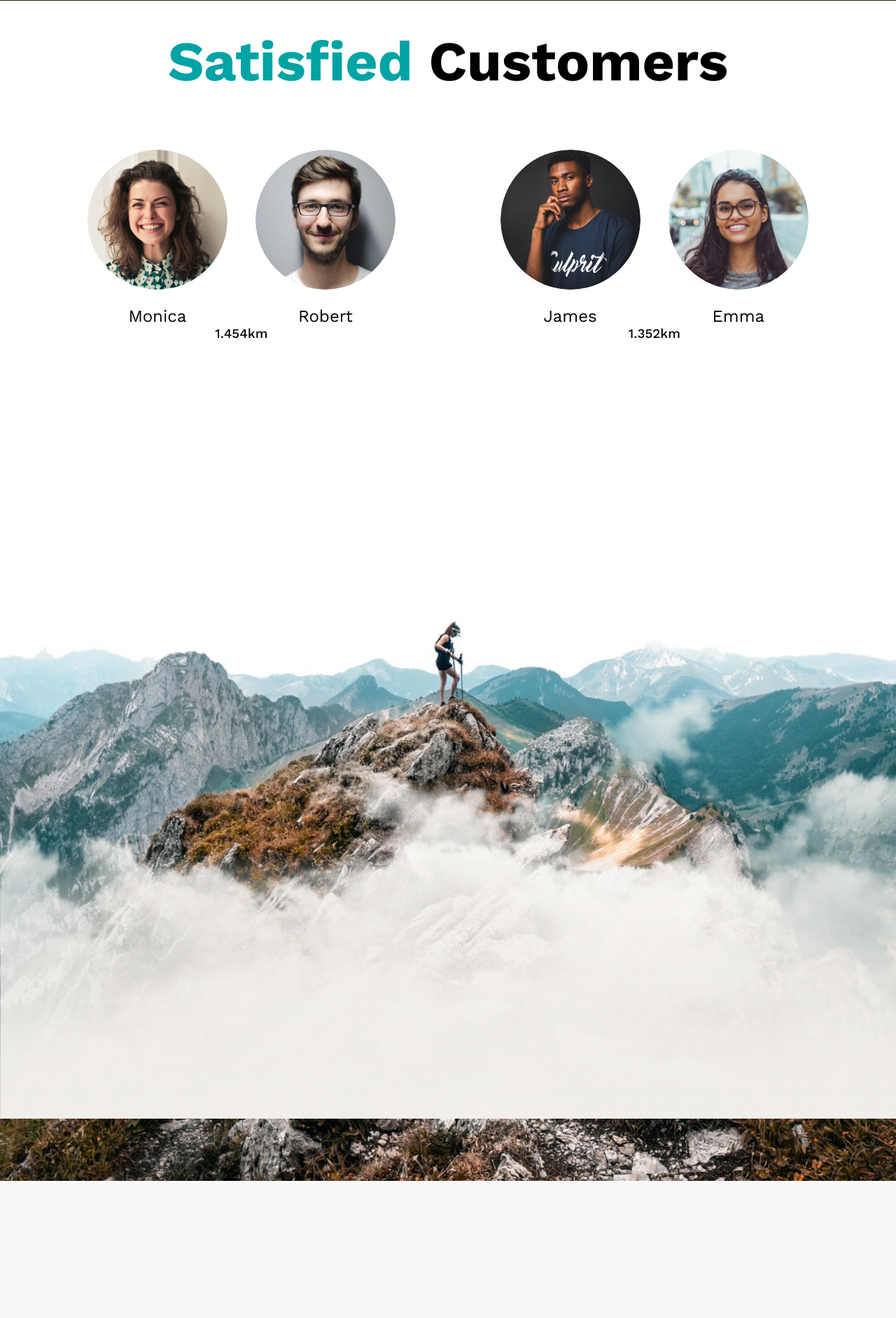
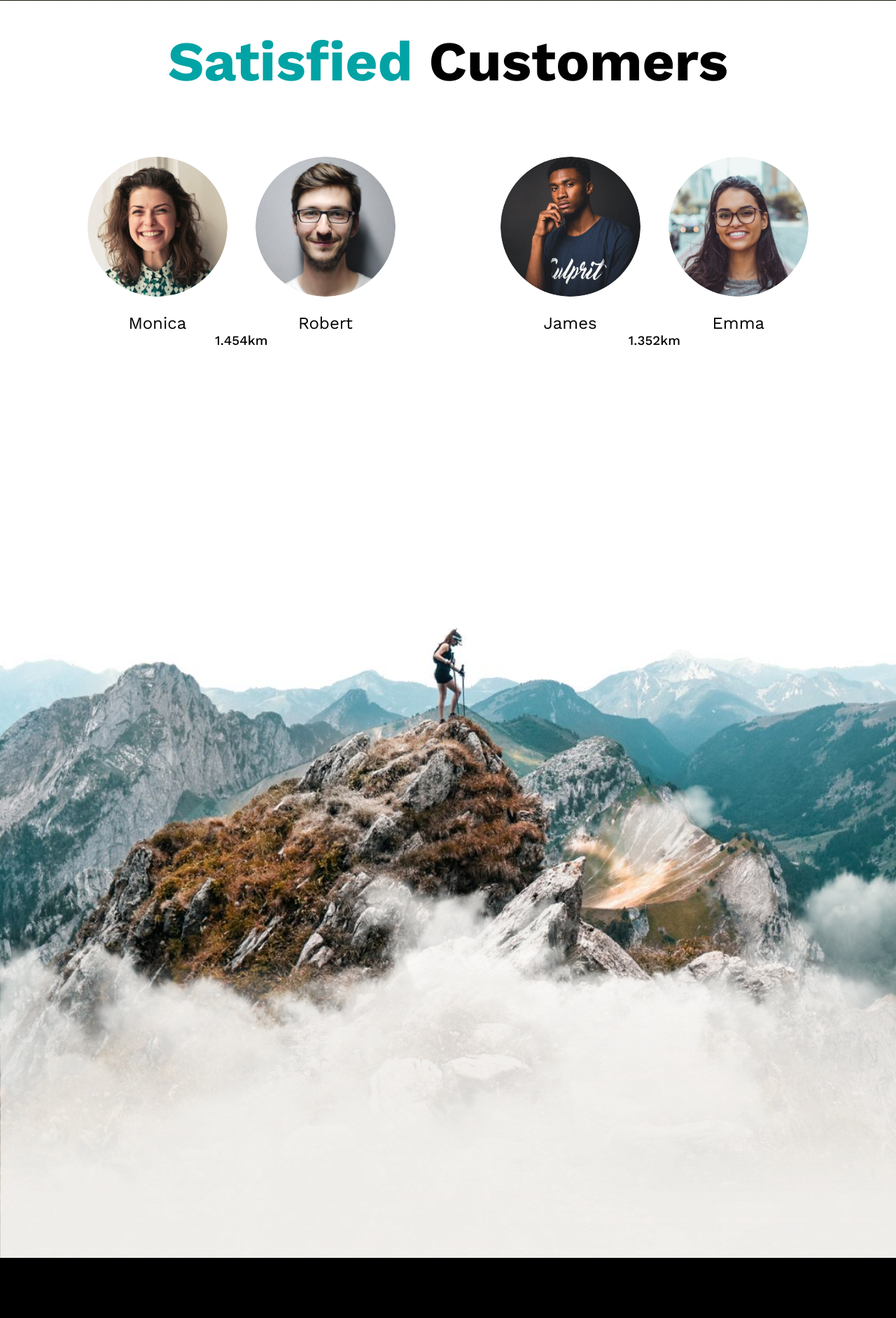
Before and after one commit to JEKO10/Walkmate, a Flask app: page / in a window 1280 px wide. Shown: the part 1596-3480 px from the top of the page at 70% size. Before the commit the page ends 3284 px from the top, so only its background shows below. Run offline with Flask 2, Linux system fonts and the light colour scheme.

Commit message:
end section finished

```diff
--- a/sass/_customers.scss
+++ b/sass/_customers.scss
@@ -30,7 +30,7 @@
 
   h1 {
     font-size: 5rem;
-    padding: 10px 0 80px 0;
+    padding: 10px 0 90px 0;
     text-align: center;
 
     span {
--- a/sass/_end.scss
+++ b/sass/_end.scss
@@ -1,9 +1,17 @@
 .end {
-  min-height: 100vh;
+  position: relative;
+  height: 900px;
   background: url("./images/mountain.jpg") center/cover no-repeat;
 
   img {
+    position: absolute;
+    bottom: 0;
+    right: 0;
     height: 100%;
     width: 100%;
   }
 }
+
+footer {
+  min-height: 40vh;
+}
--- a/static/main.css
+++ b/static/main.css
@@ -247,7 +247,7 @@
 
 .customers h1 {
   font-size: 5rem;
-  padding: 10px 0 80px 0;
+  padding: 10px 0 90px 0;
   text-align: center;
 }
 
@@ -262,13 +262,21 @@
 }
 
 .end {
-  min-height: 100vh;
+  position: relative;
+  height: 900px;
   background: url("./images/mountain.jpg") center/cover no-repeat;
 }
 
 .end img {
+  position: absolute;
+  bottom: 0;
+  right: 0;
   height: 100%;
   width: 100%;
+}
+
+footer {
+  min-height: 40vh;
 }
 
 * {
--- /dev/null
+++ b/static/main.js
@@ -0,0 +1,9 @@
+const clouds = document.querySelector(".clouds");
+
+window.addEventListener("scroll", () => {
+  const win = window.pageYOffset;
+
+  if (win > 2280) {
+    clouds.style.height = 146 - +win / 50 + "%";
+  }
+});
--- a/templates/index.html
+++ b/templates/index.html
@@ -124,10 +124,13 @@
       </section>
     </section>
     <section class="end">
-      <img src="../static/images/clouds.png" alt="IMG" />
+      <!-- <div class="clouds"></div> -->
+      <img src="../static/images/clouds.png" alt="IMG" class="clouds" />
     </section>
+    <footer>a</footer>
     <script>
       AOS.init();
     </script>
+    <script src="../static/main.js"></script>
   </body>
 </html>
```
Also changed, not shown: 1 other file.
